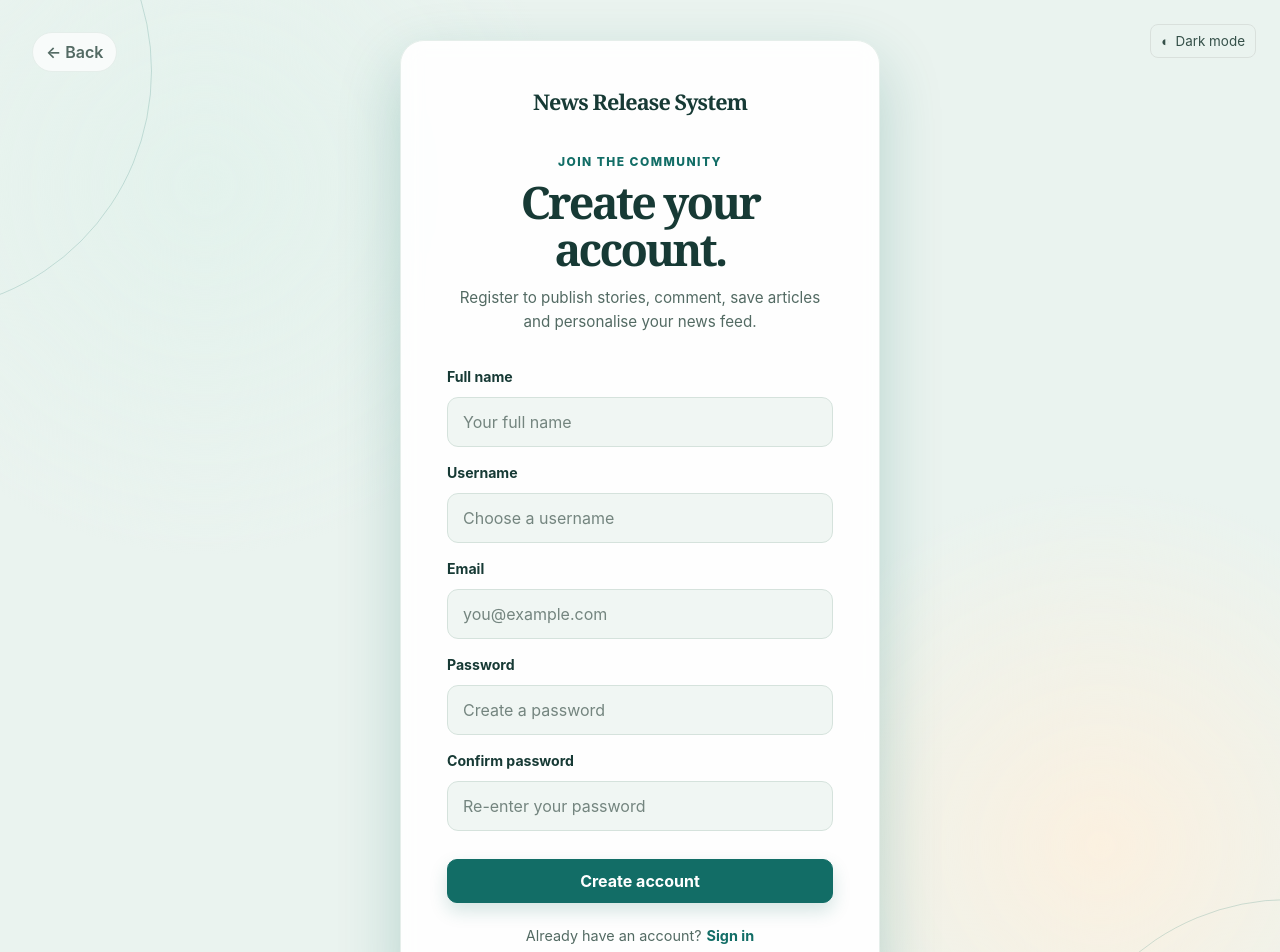
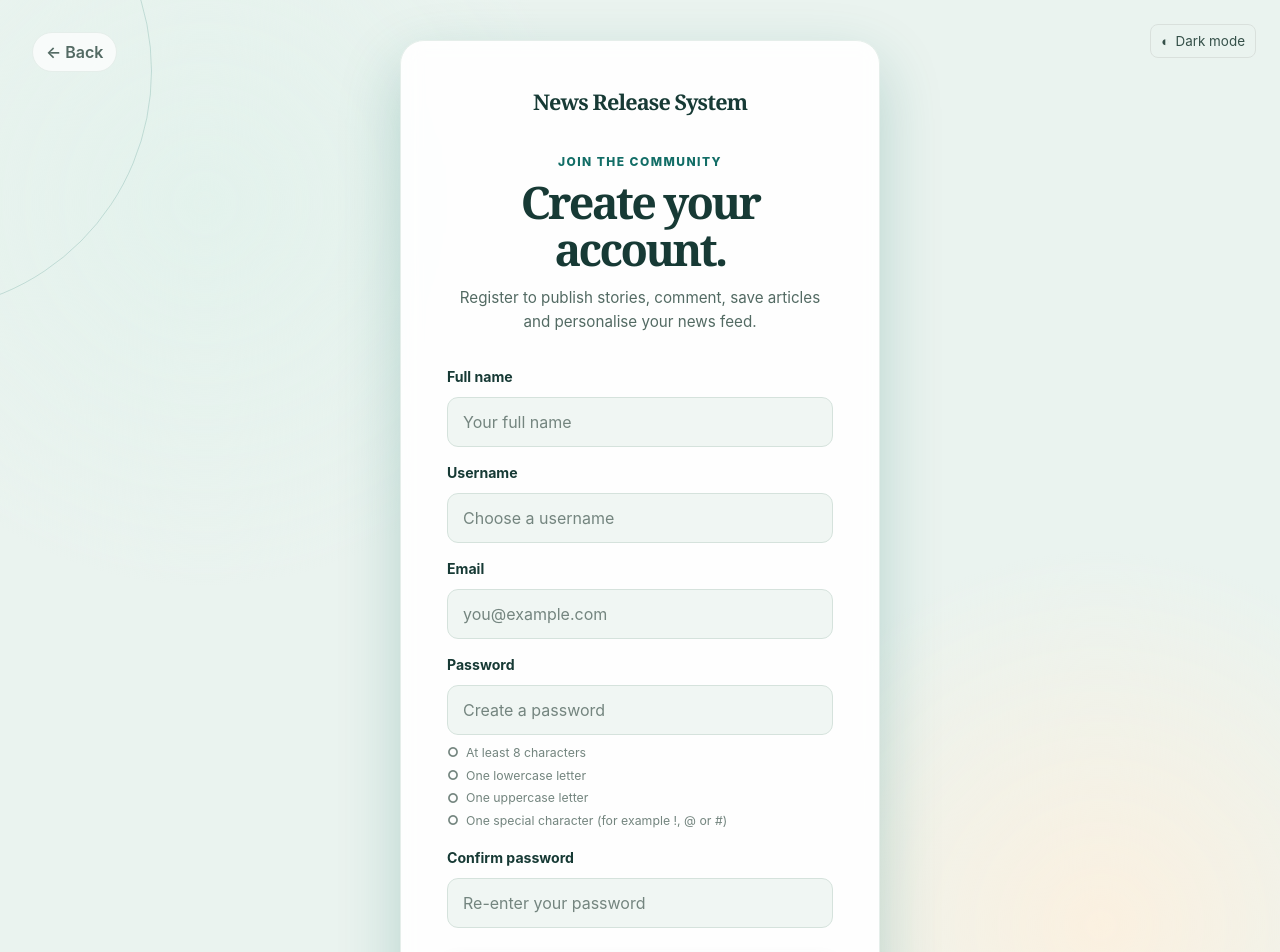
Before and after one commit to Matthew-Git-Gud/CSIT321_NewsReleaseSystem, a React (Vite) app in the folder frontend/: page /register in a window 1280 px wide. Shown: the top 952 px of the page. Built offline with nearby package versions, Linux system fonts and the light colour scheme; no server answers.

Commit message:
Add password strength validation

```diff
--- a/frontend/src/pages/Register.tsx
+++ b/frontend/src/pages/Register.tsx
@@ -14,6 +14,13 @@ type RegisterProps = {
   onToggleTheme: () => void;
 };
 
+const passwordRules = [
+  { label: "At least 8 characters", matches: (value: string) => value.length >= 8 },
+  { label: "One lowercase letter", matches: (value: string) => /[a-z]/.test(value) },
+  { label: "One uppercase letter", matches: (value: string) => /[A-Z]/.test(value) },
+  { label: "One special character (for example !, @ or #)", matches: (value: string) => /[^A-Za-z0-9\s]/.test(value) },
+];
+
 function Register({
   theme,
   onToggleTheme,
@@ -22,6 +29,7 @@ function Register({
   const [username, setUsername] = useState("");
   const [email, setEmail] = useState("");
   const [password, setPassword] = useState("");
+  const [passwordTouched, setPasswordTouched] = useState(false);
   const [confirmPassword, setConfirmPassword] =
     useState("");
 
@@ -29,6 +37,7 @@ function Register({
   const [loading, setLoading] = useState(false);
 
   const navigate = useNavigate();
+  const passwordMeetsAllRules = passwordRules.every((rule) => rule.matches(password));
 
   const handleSubmit = async (
     event: FormEvent<HTMLFormElement>,
@@ -36,6 +45,12 @@ function Register({
     event.preventDefault();
 
     setError("");
+
+    if (!passwordMeetsAllRules) {
+      setPasswordTouched(true);
+      setError("Please meet all password requirements before creating your account.");
+      return;
+    }
 
     if (password !== confirmPassword) {
       setError("Passwords do not match");
@@ -165,13 +180,33 @@ function Register({
             id="register-password"
             type="password"
             value={password}
-            onChange={(event) =>
-              setPassword(event.target.value)
-            }
+            onChange={(event) => {
+              setPassword(event.target.value);
+              setPasswordTouched(true);
+            }}
             placeholder="Create a password"
             autoComplete="new-password"
+            minLength={8}
+            aria-describedby="password-requirements"
+            aria-invalid={passwordTouched && !passwordMeetsAllRules}
             required
           />
+
+          {/* Immediate feedback makes the policy clear without revealing the password. */}
+          <ul id="password-requirements" className="password-requirements">
+            {passwordRules.map((rule) => {
+              const passed = rule.matches(password);
+              return (
+                <li
+                  className={passwordTouched && passed ? "is-met" : ""}
+                  key={rule.label}
+                >
+                  <span aria-hidden="true">{passwordTouched && passed ? "✓" : "○"}</span>
+                  {rule.label}
+                </li>
+              );
+            })}
+          </ul>
 
           <label htmlFor="register-confirm-password">
             Confirm password
--- a/frontend/src/styles/Auth.css
+++ b/frontend/src/styles/Auth.css
@@ -105,6 +105,36 @@
 .auth-submit {
   margin-top: 12px;
   width: 100%;
+}
+
+/* Password guidance is neutral until the user starts typing, then each met rule
+   uses the active colour so it works with every selected colour theme. */
+.password-requirements {
+  display: grid;
+  gap: 5px;
+  list-style: none;
+  margin: -3px 0 2px;
+  padding: 0;
+}
+
+.password-requirements li {
+  align-items: center;
+  color: var(--text-muted);
+  display: flex;
+  font-size: 0.77rem;
+  gap: 7px;
+  line-height: 1.35;
+}
+
+.password-requirements li span {
+  color: var(--text-muted);
+  font-size: 0.82rem;
+  font-weight: 800;
+}
+
+.password-requirements li.is-met,
+.password-requirements li.is-met span {
+  color: var(--primary);
 }
 
 /* Switch between login/register */
```
Also changed, not shown: 1 other file (tests, documents, lock files or other folders).
